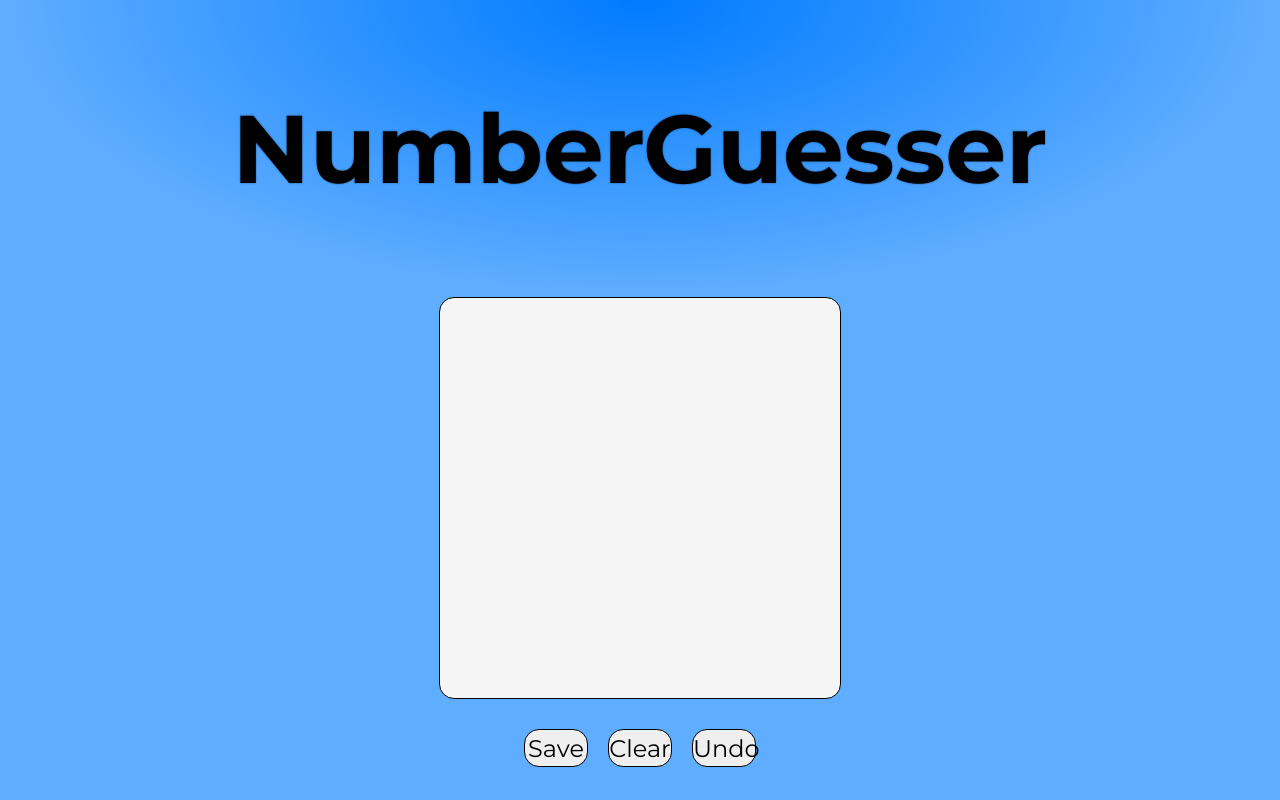
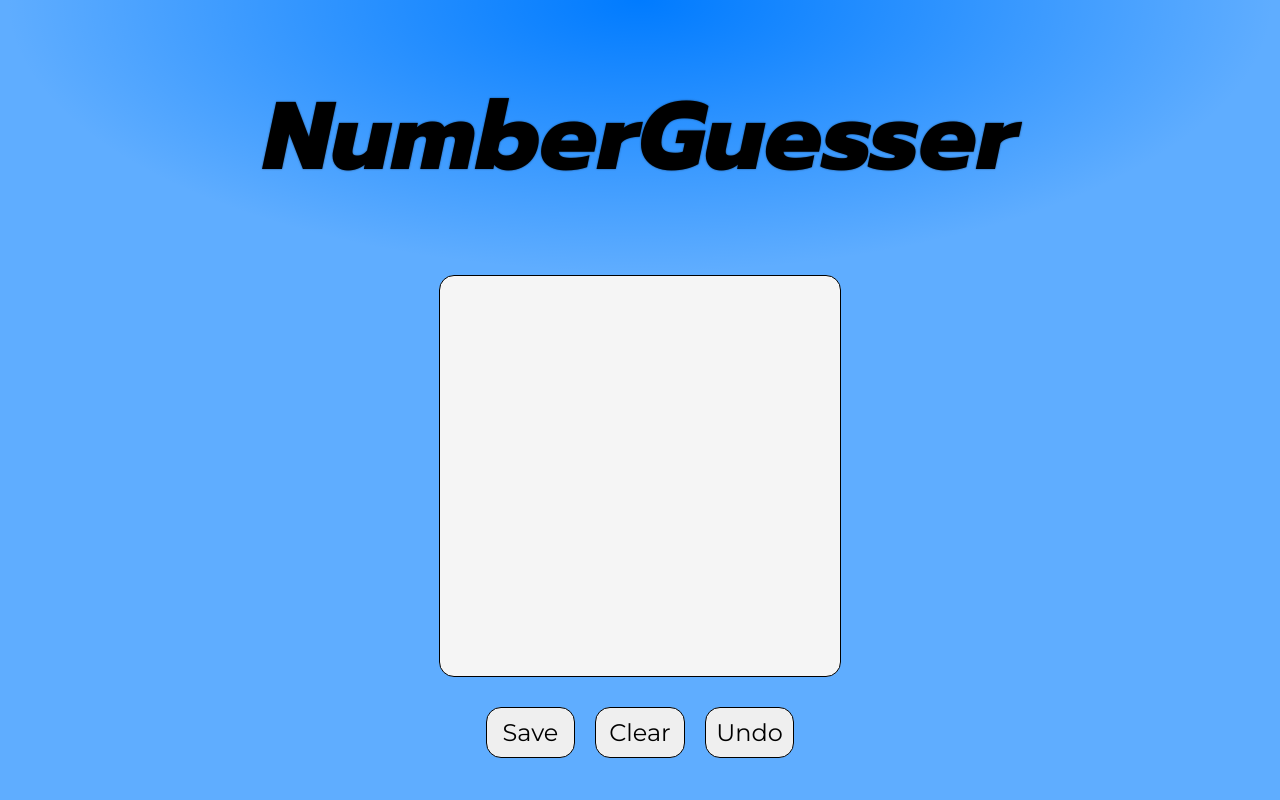
Before and after one commit to ShalevHak/number-guessing-ai, a React app in the folder number-guessing-frontend/: page / in a window 1280 px wide. Built offline with nearby package versions, Linux system fonts and the light colour scheme.

Commit message:
CSS changes
navbar font change, canvas button size change

```diff
--- a/number-guessing-frontend/public/index.html
+++ b/number-guessing-frontend/public/index.html
@@ -13,6 +13,10 @@
     <link rel="preconnect" href="https://fonts.googleapis.com">
     <link rel="preconnect" href="https://fonts.gstatic.com" crossorigin>
     <link href="https://fonts.googleapis.com/css2?family=Montserrat:ital,wght@0,100..900;1,100..900&family=Noto+Sans:ital,wght@0,100..900;1,100..900&display=swap" rel="stylesheet">
+
+    <link rel="preconnect" href="https://fonts.googleapis.com">
+    <link rel="preconnect" href="https://fonts.gstatic.com" crossorigin>
+    <link href="https://fonts.googleapis.com/css2?family=Montserrat:ital,wght@0,100..900;1,100..900&family=Noto+Sans:ital,wght@0,100..900;1,100..900&family=Prompt:ital,wght@0,100;0,200;0,300;0,400;0,500;0,600;0,700;0,800;0,900;1,100;1,200;1,300;1,400;1,500;1,600;1,700;1,800;1,900&display=swap" rel="stylesheet">
     <!--
       manifest.json provides metadata used when your web app is installed on a
       user's mobile device or desktop. See https://developers.google.com/web/fundamentals/web-app-manifest/
--- a/number-guessing-frontend/src/CSS/main.css
+++ b/number-guessing-frontend/src/CSS/main.css
@@ -9,12 +9,12 @@ body{
 display: flex;
 justify-content: center;
 background: radial-gradient(ellipse at top, #007bff, transparent 70%);
-padding: 2vw;
 }
 
 .navbar-text {
-  font-family: 'Montserrat', sans-serif;
-  text-shadow: 0px 0px 2px #0000008b;
+  font-family: "Prompt", sans-serif;
+  font-weight: 800;
+  font-style: italic;  text-shadow: 0px 0px 2px #0000008b;
   font-size: 6rem;
 }
 
@@ -64,11 +64,12 @@ canvas{
 
 .canvas-button{
   margin: 10px;
-  width: 5vw;
-  height: 3vw;
+  width: 7vw;
+  height: 4vw;
   font-size: 1.5rem;
   font-family: 'Montserrat', sans-serif;
-  padding: 0px;
+  text-align: center;
+  padding: 0;
   border-radius: 15px;
   border: 1px solid black;
   transition: all ease-in-out 100ms;
```
